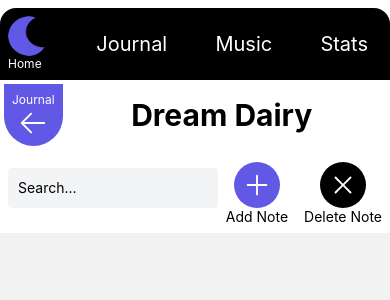
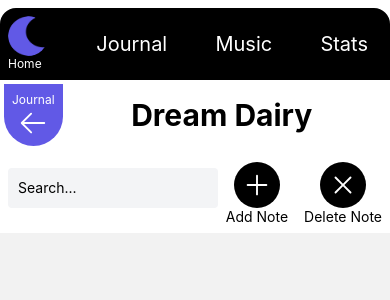
Before and after one commit to Mikolaj-Brzoskowski/Drimiral, a React Native app in the folder Frontend/: screen /Journal in a window 390 px wide. Shown: the top 300 px of the page. Built offline with nearby package versions, Linux system fonts and the light colour scheme.

Commit message:
changed addnote button color

```diff
--- a/Frontend/components/AddNote.js
+++ b/Frontend/components/AddNote.js
@@ -8,7 +8,7 @@ export default function AddNote({onAddBtnClick}) {
     <View>
         <View className="p-3 pb-0">
             <TouchableOpacity
-            className="bg-[#6159E6] rounded-full p-2 self-center"
+            className="bg-black rounded-full p-2 self-center"
             onPress={onAddBtnClick}
             >
             <PlusIcon size={30} color='white'/>
```
